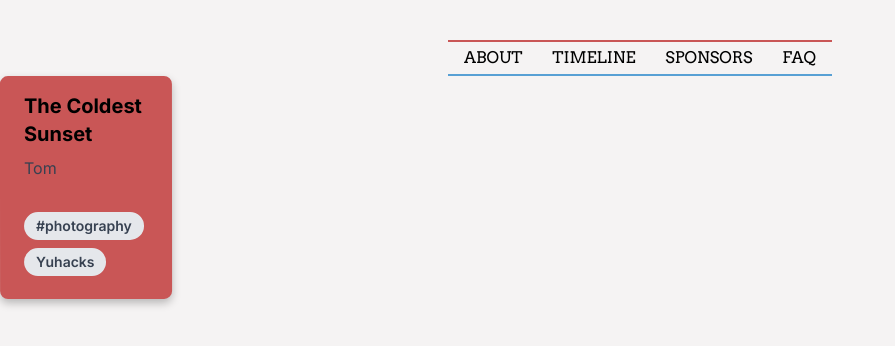
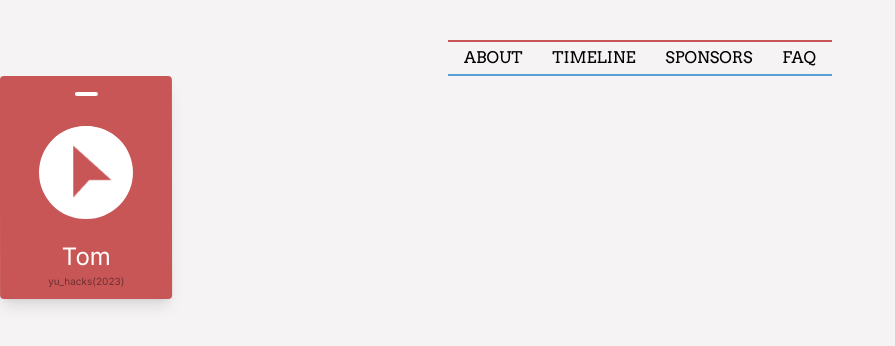
Before and after one commit to yu-hacks/yuHacks_client, a Next.js app: page / in a window 1280 px wide. Shown: the top 346 px of the page, without its empty margins (0-895 px from the left). Built offline with nearby package versions, Linux system fonts and the light colour scheme.

Commit message:
Add HackerCard Component

```diff
--- a/next.config.js
+++ b/next.config.js
@@ -1,4 +1,4 @@
 /** @type {import('next').NextConfig} */
-const nextConfig = {}
+const nextConfig = {};
 
-module.exports = nextConfig
+module.exports = nextConfig;
--- a/src/app/layout.tsx
+++ b/src/app/layout.tsx
@@ -1,11 +1,12 @@
 import Navbar from '@/components/common/Navbar.component'
 import HackerCard from '@/components/common/HackerCard.component'
+import Button from '@/components/common/Button.component'
+import Socials from '@/components/common/Socials.component'
 import { Inter } from 'next/font/google'
 import './globals.css'
-import Button from '@/components/common/Button.component'
-import Socials from '@/components/common/Socials.component'
 
 import localFont from 'next/font/local'
+import YorkUHacksWatermark from '@/components/common/YorkUHacksWatermark.component'
 
 // Font files can be colocated inside of `app`
 const ndot47 = localFont({
@@ -30,8 +31,7 @@ export default function RootLayout({
     <html lang="en">
       <body className={inter.className}>
       <Navbar/>
-      <HackerCard />
-
+      <HackerCard name="Tom" />
         {children}</body>
     </html>
   )
--- a/src/components/common/HackerCard.component.tsx
+++ b/src/components/common/HackerCard.component.tsx
@@ -1,33 +1,33 @@
-import React, { FC, useState } from 'react'
+import React, { FC, useState, useEffect } from 'react';
+import avt from '@/public/images/avatar_default.png';
+import Image from 'next/image';
+import '../../styles/HackerCard.css';
 
+interface Props {
+  name: string;
+}
 
-const HackerCard = () => {
-  const hackCardStyle = {
-    width: "172.447px",
-    height: "222.928px",
-    transform: "rotate(-0.047deg)",
-    borderRadius: "8px",
-    background: "#C95656",
-    boxShadow: "0px 4px 8px 0px rgba(0, 0, 0, 0.25)",
-  }
+const HackerCard: FC<Props> = (props) => {
 
-  const [hackerName, setHackerName] = useState('Tom');
   return (
     <>
-      <div className="max-w-sm rounded overflow-hidden shadow-lg" style={hackCardStyle}>
+      <div className="max-w-sm rounded overflow-hidden shadow-lg card-style">
         <div className="px-6 py-4">
-          <div className="font-bold text-xl mb-2">The Coldest Sunset</div>
-          <p className="text-gray-700 text-base">
-            {hackerName}
+          <div className="rectangle"></div>
+          <Image src={avt}
+            className="w-30 h-30 rounded-full mx-auto bg-white"
+            alt="Picture of the author"
+            width={94.047}
+            height={94.047}
+          />
+          <p className="hcard-name font-ndot47">
+            {props.name}
           </p>
-        </div>
-        <div className="px-6 pt-4 pb-2">
-          <span className="inline-block bg-gray-200 rounded-full px-3 py-1 text-sm font-semibold text-gray-700 mr-2 mb-2">#photography</span>
-          <span className="inline-block bg-gray-200 rounded-full px-3 py-1 text-sm font-semibold text-gray-700 mr-2 mb-2">Yuhacks</span>
+          <p className='font-ndot47 yuhack'>yu_hacks(2023)</p>
         </div>
       </div>
     </>
-  )
-}
+  );
+};
 
-export default HackerCard
+export default HackerCard;
--- /dev/null
+++ b/src/styles/HackerCard.css
@@ -0,0 +1,49 @@
+.card-style {
+  width: 172.447px;
+  height: 222.928px;
+  transform: rotate(-0.047deg);
+  border-radius: 8px;
+  background: #c95656;
+  box-shadow: 0px 4px 8px 0px rgba(0, 0, 0, 0.25);
+  text-align: center;
+}
+
+.rectangle {
+  width: 23.385px;
+  height: 4.473px;
+  transform: rotate(-0.041deg);
+  border-radius: 6px;
+  background: #fff;
+  margin-top: 9.04px;
+  margin: auto;
+  margin-bottom: 29.48px;
+}
+
+/* hacker name */
+.hcard-name {
+  display: flex;
+  width: inherit;
+  height: 28.656px;
+  flex-direction: column;
+  flex-shrink: 0;
+  color: #fefffc;
+  text-align: center;
+  font-size: 24px;
+  font-family: 'ndot47', sans-serif;
+  margin-top: 19.94px;
+  margin-bottom: 6px;
+}
+
+.yuhack {
+  display: flex;
+  width: inherit;
+  height: fit-content;
+  flex-direction: column;
+  flex-shrink: 0;
+  color: rgba(0, 0, 0, 0.45);
+  text-align: center;
+  font-size: 10px;
+  font-family: 'ndot47', sans-serif;
+  margin-top: 0;
+  margin-bottom: 16.58px;
+}
```
Also changed, not shown: src/components/common/YorkUHacksWatermark.component.tsx (+6 -7 lines), src/public/images/avatar_default.png (added), 1 other file (tests, documents, lock files or other folders).
